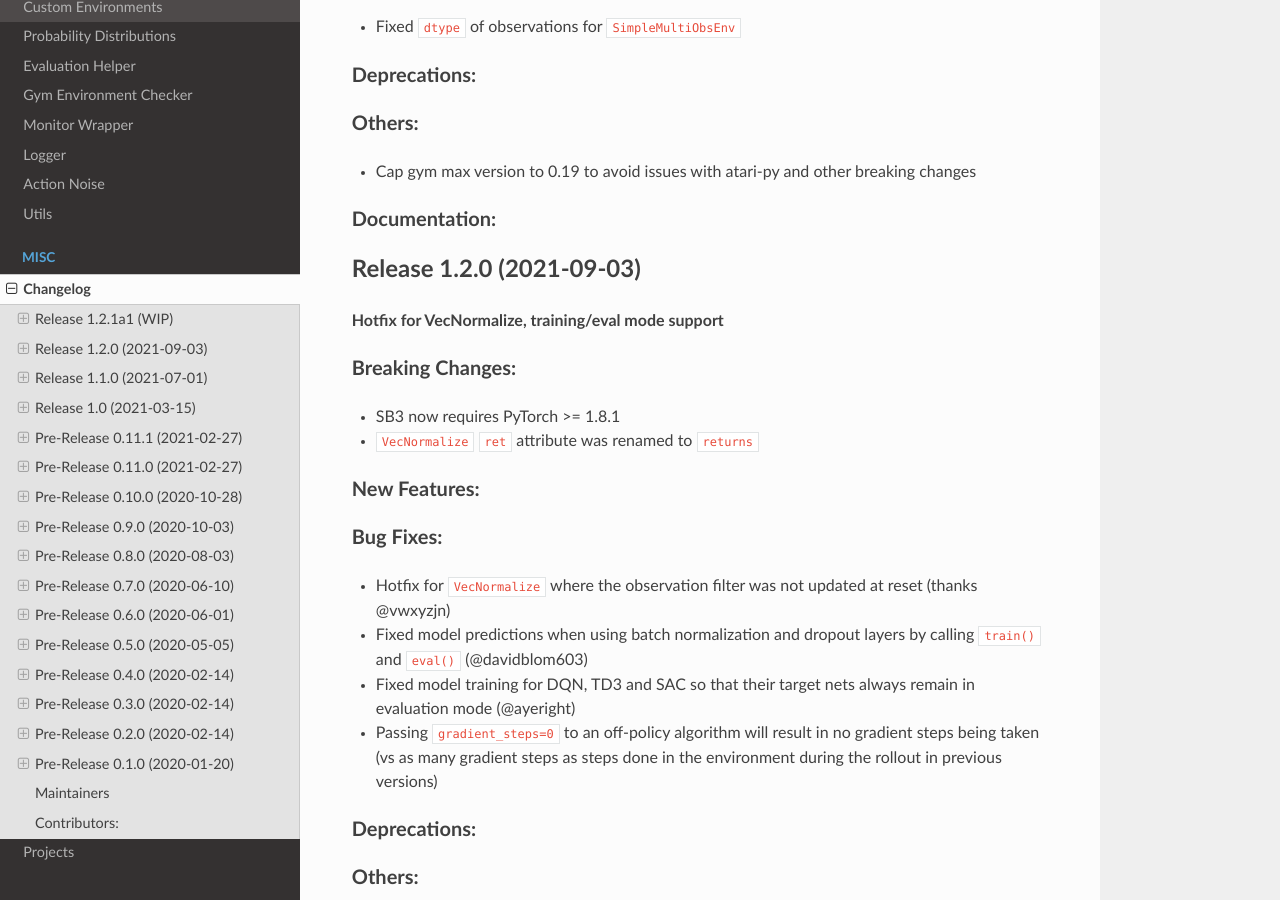
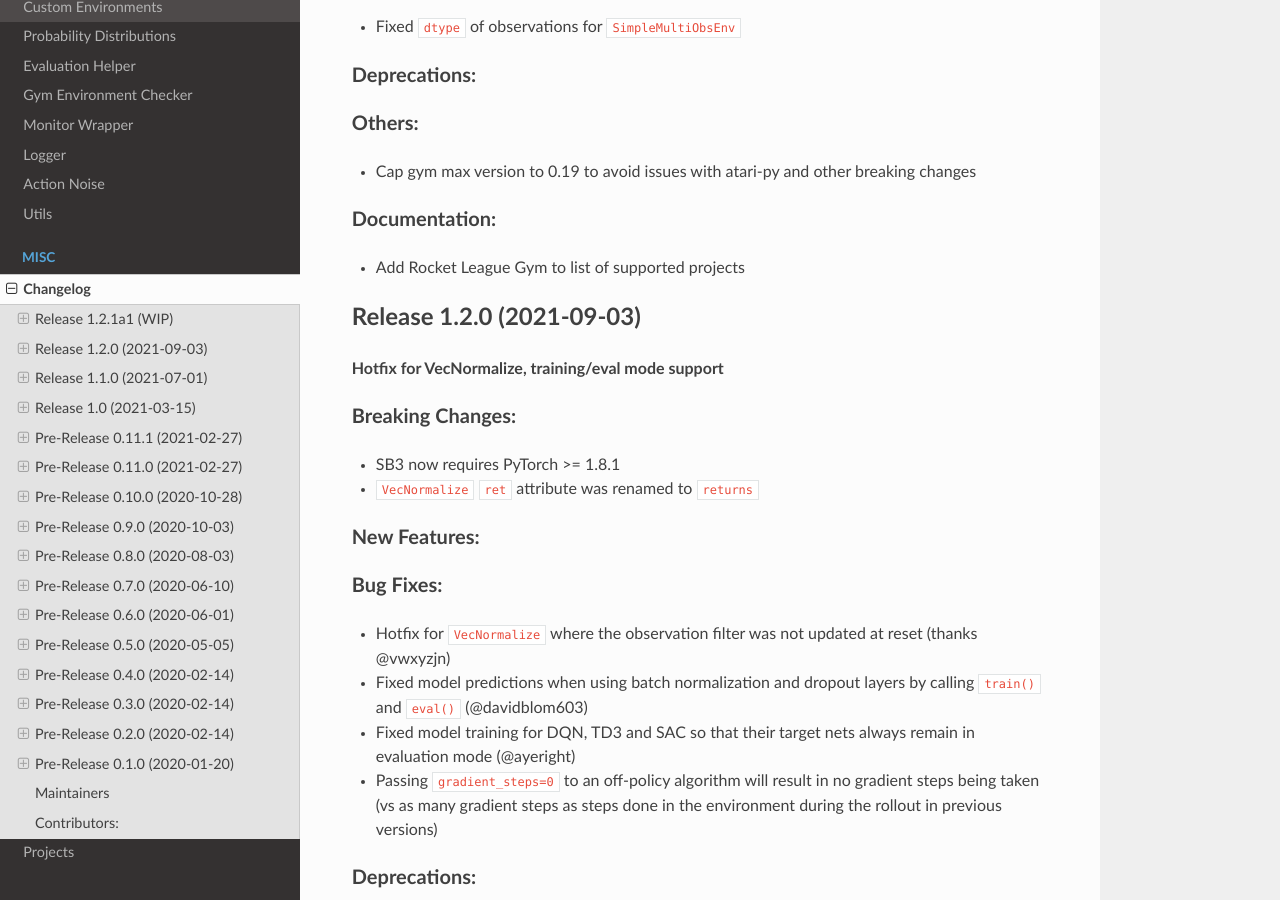
Before and after one commit to DLR-RM/stable-baselines3, a Sphinx documentation site: the page built from docs/misc/changelog.rst, in a window 1280 px wide and 900 px high, scrolled down 412 px. Built offline with Sphinx 7.4.7 and the Read the Docs theme 2.0.0, drawn with Linux system fonts in a browser that asks for light colours.

Commit message:
Update changelog documentation section

```diff
--- a/docs/misc/changelog.rst
+++ b/docs/misc/changelog.rst
@@ -28,7 +28,7 @@ Others:
 
 Documentation:
 ^^^^^^^^^^^^^^
-
+- Add Rocket League Gym to list of supported projects
 
 
 Release 1.2.0 (2021-09-03)
```
